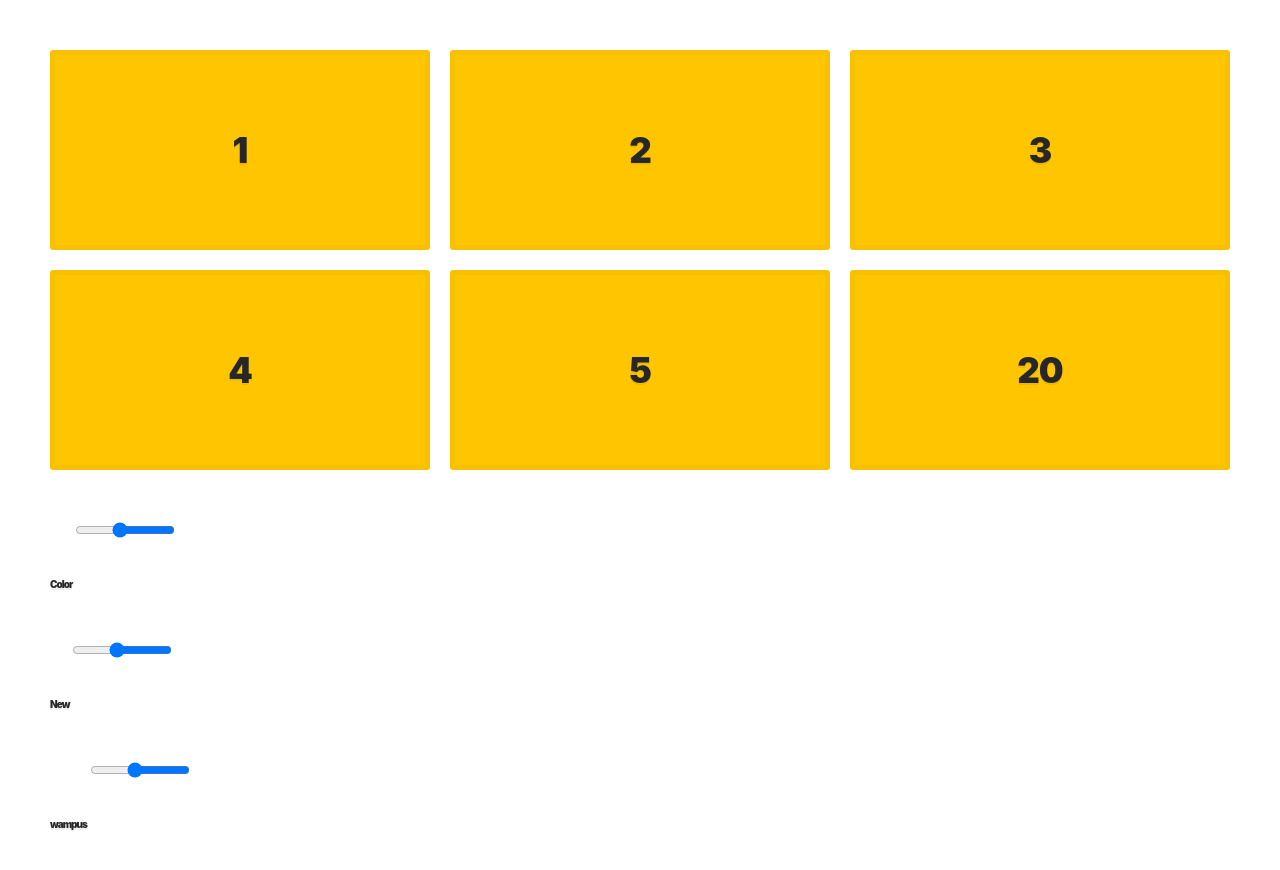
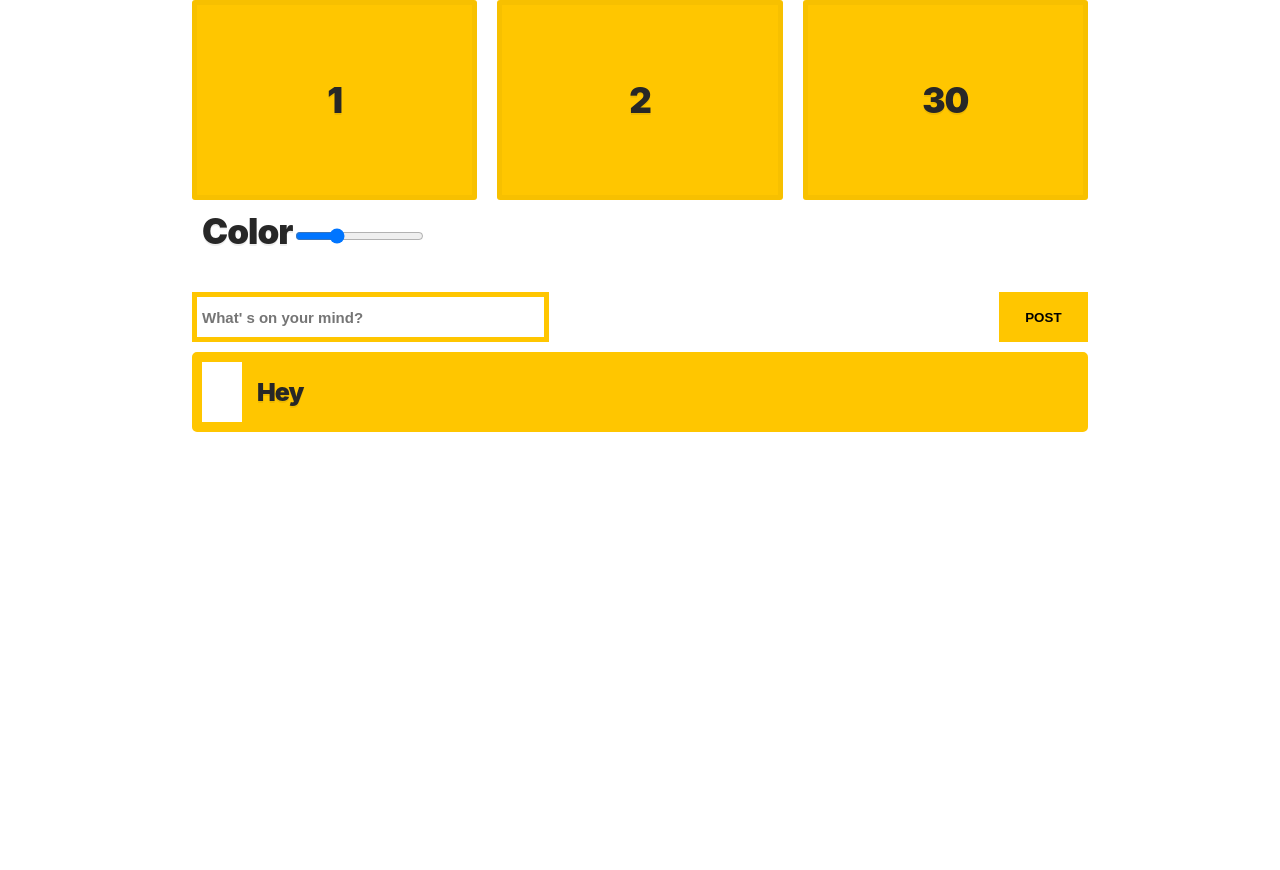
Before and after one commit to nathanealsp/hydrogen_h, a website: page Index.html in a window 1280 px wide. After the commit the page ends 800 px from the top, so only its background shows below. Drawn offline with Linux system fonts and the light colour scheme.

Commit message:
[Index.js] - Adding elements

```diff
--- a/Index.html
+++ b/Index.html
@@ -14,27 +14,20 @@
   <div class="container">
     <div class="item">1</div>
     <div class="item">2</div>
-    <div class="item">3</div>
-    <div class="item">4</div>
-    <div class="item">5</div>
-    <div class="item log">6</div>
+    <div class="item log"></div>
   </div>
-  <div>
+  <div class='heeder'>
     <label for="me">Color</label>
-    <input type="range" name="me" id="" min="1" max="100" value="20">
+    <input type="range" name="me" id="nate" min="0" max="100" value="30">
   </div>
-  <div>
-    <span class="label">New</span>
-    <input type="range" name="" id="" min="1" max="100" value="20">
-  </div>
-  <div>
-    <span class="label">wampus</span>
-    <input type="range" name="" id="" min="1" max="100" value="20">
-  </div>
-
-
-
-  <script src="./js/index.js"></script>
+  <form>
+    <input type="text" id="on_mind" placeholder="What' s on your mind? ">
+    <button type="submit">Post</button>
+  </form>
+  <ul class="list ">
+    <li>Hey</li>
+  </ul>
+  <script src="./js/index.js "></script>
 </body>
 
 </html>
--- a/js/index.js
+++ b/js/index.js
@@ -1,8 +1,23 @@
-const ny = document.querySelector('input[type="range"]');
-console.log(ny);
+// RANGE SLIDER
+const rangeSlider = document.querySelector('input[type="range"]');
 const log = document.querySelector('.log');
-log.innerHTML = ny.value;
-ny.addEventListener('input', () => {
-  console.log(ny.value);
-  console.log((log.innerHTML = ny.value));
+log.innerHTML = rangeSlider.value;
+rangeSlider.addEventListener('input', () => (log.innerHTML = rangeSlider.value));
+
+// LIST
+const form = document.querySelector('form');
+const ul = document.querySelector('ul');
+const input = form.querySelector('input');
+
+// ADDING ELEMENT
+// TIMELINE
+form.addEventListener('submit', e => {
+  e.preventDefault();
+  const newLi = document.createElement('li');
+  const newText = input.value;
+  input.value = '';
+  // if (newLi.innerHTML !== '') {
+  newLi.innerHTML = newText;
+  ul.appendChild(newLi);
+  // }
 });
--- a/styles/style.css
+++ b/styles/style.css
@@ -1,8 +1,65 @@
+* {
+  box-sizing: border-box;
+}
+
+body {
+  width: 70%;
+  margin: 0 auto;
+}
+
 /* SLIDERS */
 
 input[type=range] {
-background: red;
-padding:50px;
-width: 90px;
-transform: rotate(0.5turn);
+  background: red;
 }
+
+label {
+  font-size: 35px;
+}
+
+.heeder {
+  padding: 0 10px 30px 0;
+  margin: 10px;
+}
+
+ul {
+  display: grid;
+  grid-gap: 5px;
+  border: 10px solid #ffc600;
+  border-radius: 5px;
+}
+
+li {
+  font-size: 25px;
+  list-style: none;
+  background: #ffc600;
+  padding: 15px;
+}
+
+input[type=text] {
+  /* width: 320px; */
+  height: 50px;
+  border: 5px solid #ffc600;
+  padding: 5px;
+  font-size: 15px;
+  font-weight: bold;
+}
+
+button {
+  display: inline-block;
+  /* width: 150px; */
+  height: 50px;
+  font-weight: bolder;
+  color: black;
+  text-transform: uppercase;
+  border: 0;
+  background-color: #ffc600;
+}
+
+form {
+  display: grid;
+  grid-gap: 450px;
+  grid-template-columns: 4fr 1fr;
+  width: 100%;
+  /* border: 2px solid red; */
+}
```
Also changed, not shown: package.json (line endings or trailing spaces), 1 other file.
